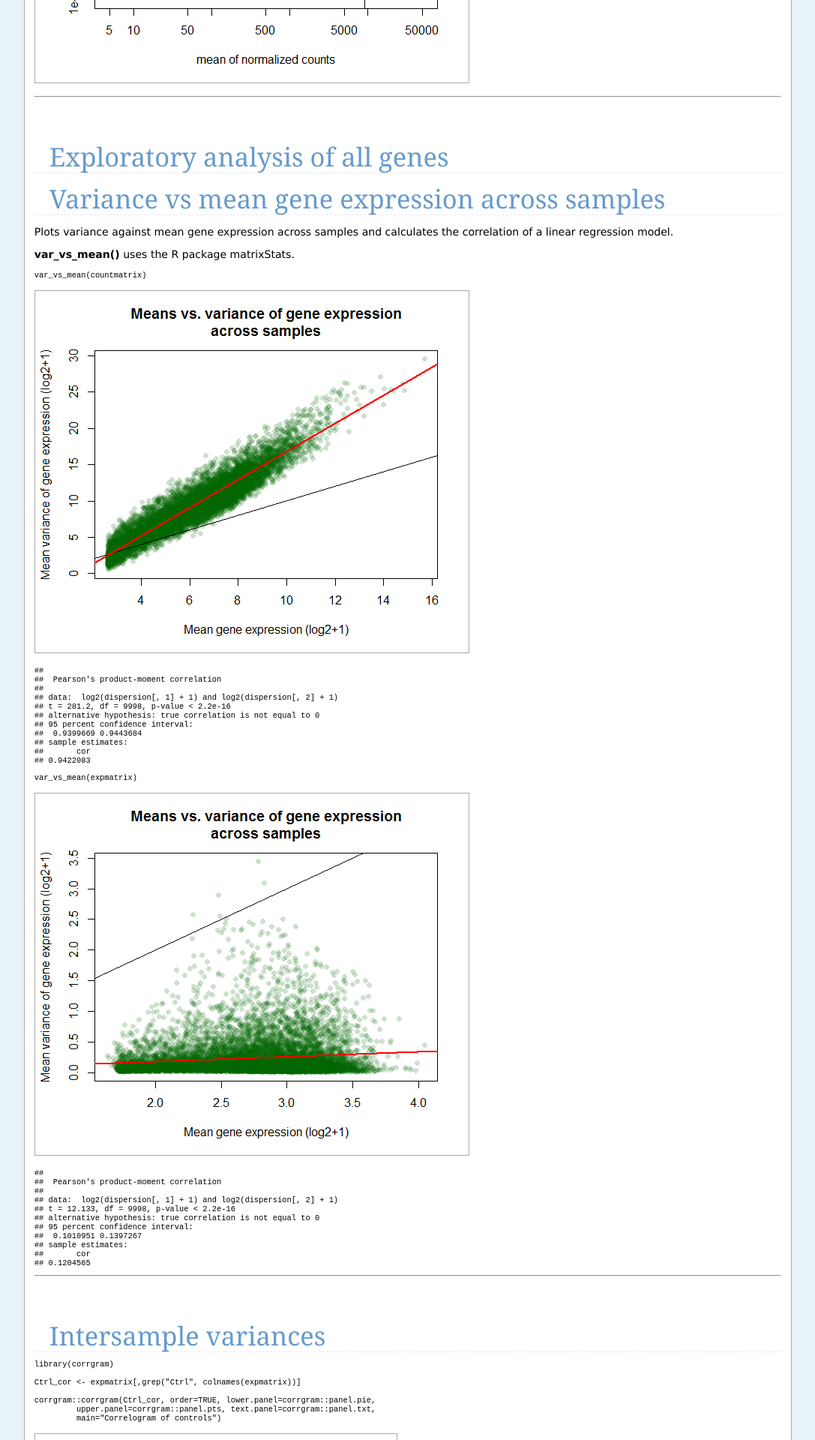
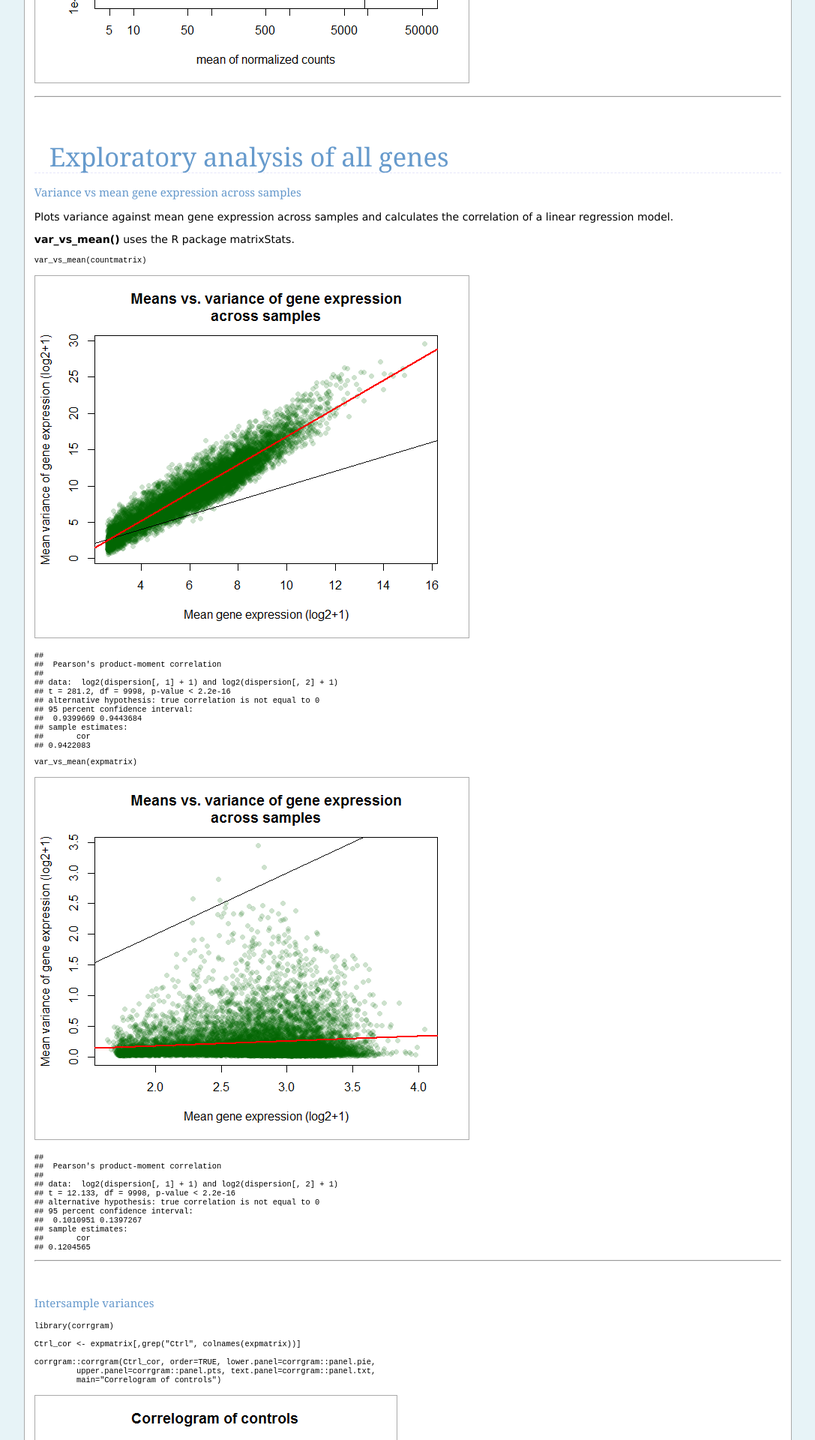
Before and after one commit to ShirinG/ShirinG.github.io, a Jekyll site: the page built from _posts/2016-09-29-DESeq2-course.md, in a window 1280 px wide. Shown: the part 2064-3984 px from the top of the page at 75% size, without its empty margins (96-1183 px from the left). Built offline with Jekyll 4.4.1, drawn with Linux system fonts in a browser that asks for light colours.

````diff
--- a/_posts/2016-09-29-DESeq2-course.md
+++ b/_posts/2016-09-29-DESeq2-course.md
@@ -114,7 +114,7 @@ DESeq2::plotDispEsts(data_DESeq, main="Dispersion Estimates")
 Exploratory analysis of all genes
 ---------------------------------
 
-## Variance vs mean gene expression across samples
+### Variance vs mean gene expression across samples
 
 Plots variance against mean gene expression across samples and calculates the correlation of a linear regression model.
 
@@ -160,7 +160,7 @@ var_vs_mean(expmatrix)
 
 <br>
 
-## Intersample variances
+### Intersample variances
 
 ``` r
 library(corrgram)
````
